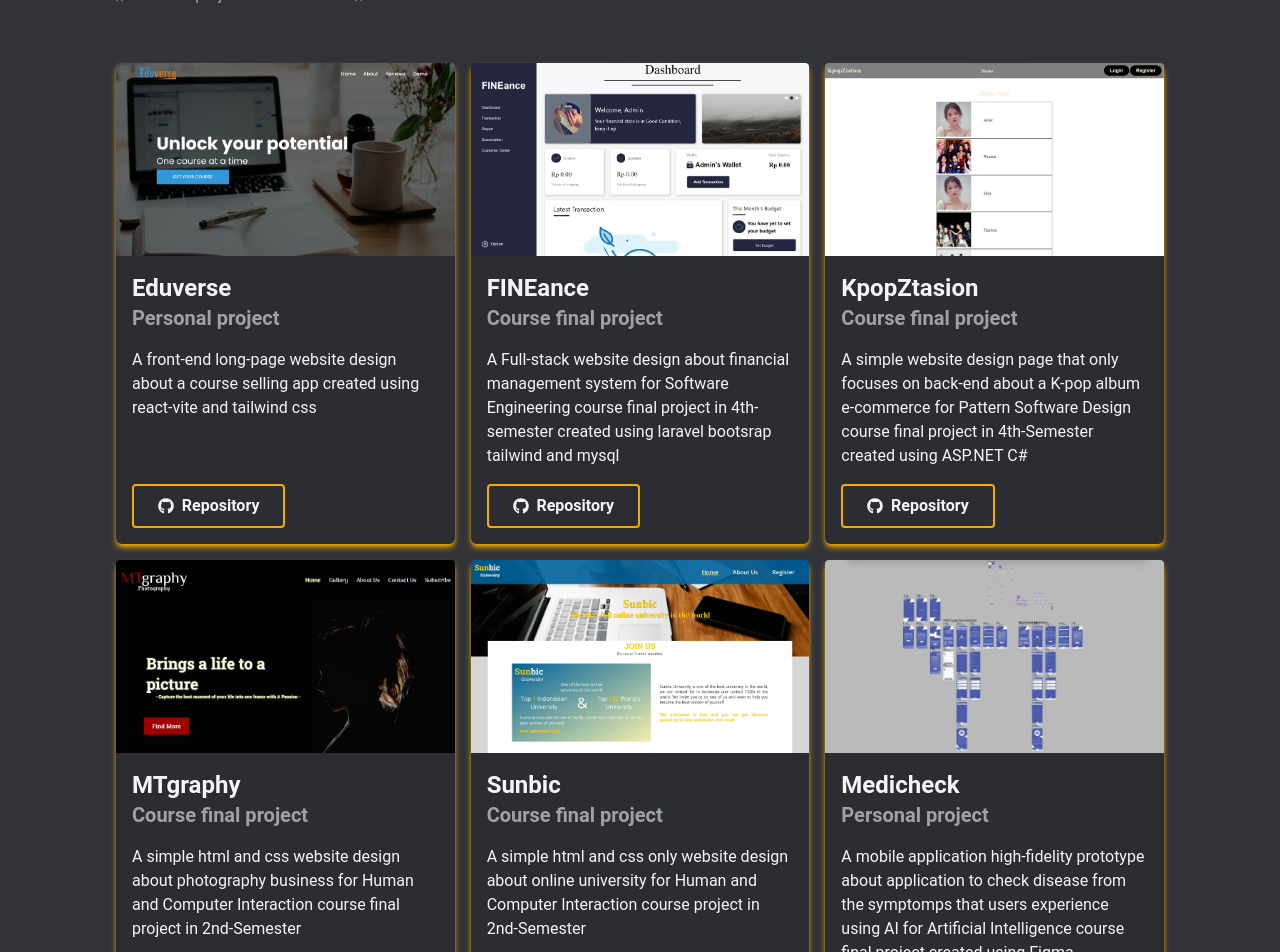
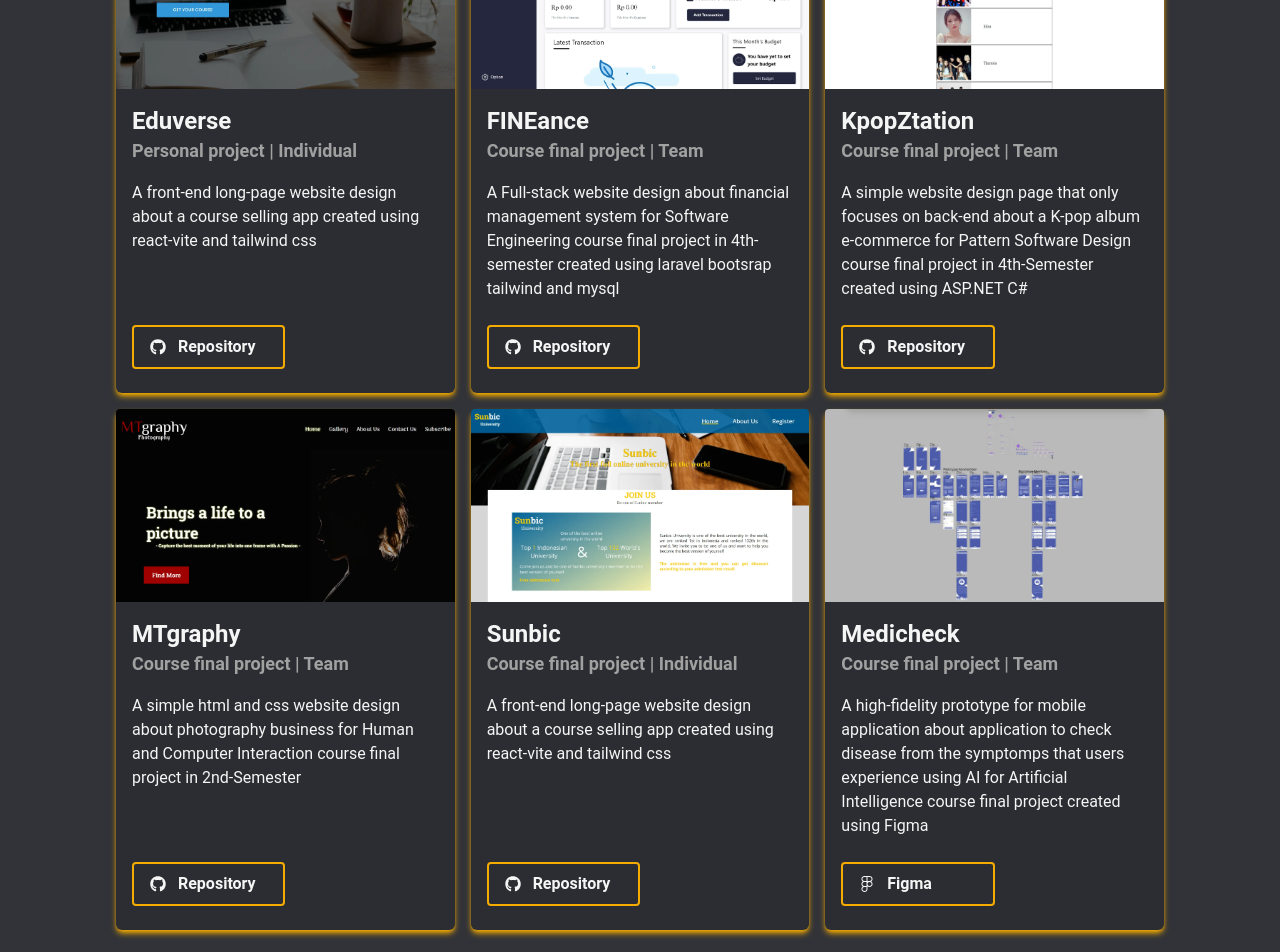
Before and after one commit to Dyxelta/Portofolio-Website, a React (Vite) app: page / in a window 1280 px wide. Shown: the part 2680-3632 px from the top of the page. Built offline with nearby package versions, Linux system fonts and the light colour scheme.

Commit message:
feat: using map for project

```diff
--- a/src/components/Projects.jsx
+++ b/src/components/Projects.jsx
@@ -1,18 +1,90 @@
-import React from 'react'
+import React, {useState} from 'react'
 import {FaGithub, FaFigma} from 'react-icons/fa'
 import Eduverse from '../assets/Eduverse.webp'
 import MTGraphy from '../assets/MTGraphy.webp'
 import FINEance from '../assets/FINEance.webp'
-import KpopZtasion from '../assets/KpopZtasion.webp'
+import KpopZtation from '../assets/KpopZtasion.webp'
 import Sunbic from '../assets/Sunbic.webp'
 import Medicheck from '../assets/Medicheck.webp'
 import { motion } from 'framer-motion'
 
 const Projects = () => {
+
+  const [index, setIndex] = useState()
+
+  const projectData = [
+    {
+      indexNo: '0',
+      projectName: 'Eduverse',
+      projectImg: Eduverse,
+      projectDesc: 'A front-end long-page website design about a course selling app created using react-vite and tailwind css',
+      projectType: 'Personal project | Individual',
+      projectTag: 'React Tailwind',
+      projectSource: 'https://github.com/Dyxelta/eduverse',
+      projectRepo: 'Repository',
+      projectRepoIcon: <FaGithub/>,
+    },
+    {
+      indexNo: '1',
+      projectName: 'FINEance',
+      projectImg: FINEance,
+      projectDesc: 'A Full-stack website design about financial management system for Software Engineering course final project in 4th-semester created using laravel bootsrap tailwind and mysql',
+      projectType: 'Course final project | Team',
+      projectTag: 'Laravel Bootstrap Tailwind MySQL',
+      projectSource: 'https://github.com/RifianFernando/FINance-BE',
+      projectRepo: 'Repository',
+      projectRepoIcon: <FaGithub/>,
+    },
+    {
+      indexNo: '2',
+      projectName: 'KpopZtation',
+      projectImg: KpopZtation,
+      projectDesc: 'A simple website design page that only focuses on back-end about a K-pop album e-commerce for Pattern Software Design course final project in 4th-Semester created using ASP.NET C#',
+      projectType: 'Course final project | Team',
+      projectTag: 'ASP.NET C# SQLServer',
+      projectSource: 'https://github.com/RifianFernando/PSD-Project-LAB',
+      projectRepo: 'Repository',
+      projectRepoIcon: <FaGithub/>,
+    },
+    {
+      indexNo: '3',
+      projectName: 'MTgraphy',
+      projectImg: MTGraphy,
+      projectDesc: 'A simple html and css website design about photography business for Human and Computer Interaction course final project in 2nd-Semester',
+      projectType: 'Course final project | Team',
+      projectTag: 'HTML CSS JS',
+      projectSource: 'https://github.com/Dyxelta/Project-HCI',
+      projectRepo: 'Repository',
+      projectRepoIcon: <FaGithub/>,
+    },
+    {
+      indexNo: '4',
+      projectName: 'Sunbic',
+      projectImg: Sunbic,
+      projectDesc: 'A front-end long-page website design about a course selling app created using react-vite and tailwind css',
+      projectType: 'Course final project | Individual',
+      projectTag: 'HTML CSS',
+      projectSource: 'https://github.com/Dyxelta/Sunbic',
+      projectRepo: 'Repository',
+      projectRepoIcon: <FaGithub/>,
+    },
+    {
+      indexNo: '5',
+      projectName: 'Medicheck',
+      projectImg: Medicheck,
+      projectDesc: 'A high-fidelity prototype for mobile application about application to check disease from the symptomps that users experience using AI for Artificial Intelligence course final project created using Figma',
+      projectType: 'Course final project | Team',
+      projectTag: 'React Tailwind',
+      projectSource: 'https://www.figma.com/file/XvcjXOQNfNYZuHlodZuJM2/Medicheck?type=design&node-id=0%3A1&mode=design&t=9OSkoFUYdwNXS9o3-1',
+      projectRepo: 'Figma',
+      projectRepoIcon: <FaFigma/>,
+    },
+  ]
+
   return (
-    <div name='projects' className='w-full lg:h-[190vh] md:h-[120vh] text-offwhite bg-bggray font-roboto'>
+    <div name='projects' className='w-full h-auto py-8 text-offwhite bg-bggray font-roboto'>
         <div className='flex flex-col justify-center max-w-[1080px] w-full h-full mx-auto p-4'>
-          <motion.div className='pb-8'
+          <motion.div className='pb-4'
           initial='hidden'
           whileInView='visible'
           transition={{duration:1}}
@@ -25,7 +97,7 @@ const Projects = () => {
           </motion.div>
 
           {/* container */}
-          <motion.div className='grid sm:grid-cols-2 md:grid-cols-3 gap-4'
+          <motion.div className='grid sm:grid-cols-2 md:grid-cols-3 gap-4 pb-4'
           initial='hidden'
           whileInView='visible'
           transition={{duration:1}}
@@ -34,107 +106,24 @@ const Projects = () => {
                       visible: {opacity:1, y:0} }}
           >
 
-            {/* grid item 1 */}
+            {/* Grid Items */}
+            {projectData.map((data, index) => (
               <div className="flex flex-col shadow-md shadow-primary container rounded-md mx-auto content-div bg-bgblack">
                 <div>
-                <img className='w-full h-auto rounded-t' src={Eduverse} alt="" />
+                  <img className='w-full h-auto rounded-t' src={data.projectImg} alt="" />
                 </div>
                 <div className='p-4 flex flex-col justify-between h-full'>
                   <div>
-                  <h1 className='text-2xl font-semibold text-offwhite'>Eduverse</h1>
-                  <h2 className='text-xl font-semibold text-offwhite-dark'>Personal project</h2>
-                  <p className='text-offwhite py-4'>A front-end long-page website design about a course selling app created using react-vite and tailwind css</p>
+                    <h1 className='text-2xl font-semibold text-offwhite'>{data.projectName}</h1>
+                    <h2 className='text-lg font-semibold text-offwhite-dark'>{data.projectType}</h2>
+                    <p className='text-offwhite py-4'>{data.projectDesc}</p>
                   </div>
-                <a className='flex items-center justify-evenly w-[60%] md:w-[50%] border-2 text-offwhite font-semibold border-primary px-4 py-2 hover:bg-primary hover:scale-105 hover:text-bgblack duration-300 rounded cursor-pointer' href='https://github.com/Dyxelta/eduverse'>
-                  <FaGithub></FaGithub> Repository
+                  <a className='flex items-center justify-start gap-3 w-[35%] md:w-[50%] border-2 text-offwhite font-semibold border-primary px-4 py-2 my-2 hover:bg-primary hover:scale-105 hover:text-bgblack duration-300 rounded cursor-pointer' href={data.projectSource}>
+                    {data.projectRepoIcon} {data.projectRepo}
                   </a>
                 </div>
               </div>
-
-            {/* grid item 2 */}
-            <div className="flex flex-col shadow-md shadow-primary container rounded-md mx-auto content-div bg-bgblack">
-              <div>
-                <img className='w-full h-auto rounded-t' src={FINEance} alt="" />
-              </div>
-              <div className='p-4 flex flex-col justify-between h-full'>
-                <div>
-                  <h1 className='text-2xl font-semibold text-offwhite'>FINEance</h1>
-                  <h2 className='text-xl font-semibold text-offwhite-dark'>Course final project</h2>
-                  <p className='text-offwhite py-4'>A Full-stack website design about financial management system for Software Engineering course final project in 4th-semester created using laravel bootsrap tailwind and mysql</p>
-                </div>
-                <a className=' flex items-center justify-evenly w-[60%] md:w-[50%] border-2 text-offwhite font-semibold border-primary px-4 py-2 hover:bg-primary hover:scale-105 hover:text-bgblack duration-300 rounded cursor-pointer' href='https://github.com/RifianFernando/FINance-BE'>
-                  <FaGithub></FaGithub> Repository
-                </a>
-              </div>
-            </div>
-
-            {/* grid item 3 */}
-            <div className="flex flex-col shadow-md shadow-primary container rounded-md mx-auto content-div bg-bgblack">
-              <div>
-                <img className='w-full h-auto rounded-t' src={KpopZtasion} alt="" />
-              </div>
-              <div className='p-4 flex flex-col justify-between h-full'>
-                <div>
-                  <h1 className='text-2xl font-semibold text-offwhite'>KpopZtasion</h1>
-                  <h2 className='text-xl font-semibold text-offwhite-dark'>Course final project</h2>
-                  <p className='text-offwhite py-4'>A simple website design page that only focuses on back-end about a K-pop album e-commerce for Pattern Software Design course final project in 4th-Semester created using ASP.NET C#</p>
-                </div>
-                <a className='flex items-center justify-evenly w-[60%] md:w-[50%] border-2 text-offwhite font-semibold border-primary px-4 py-2 hover:bg-primary hover:scale-105 hover:text-bgblack duration-300 rounded cursor-pointer' href='https://github.com/RifianFernando/PSD-Project-LAB'>
-                  <FaGithub></FaGithub> Repository
-                </a>
-              </div>
-            </div>
-
-            {/* grid item 4 */}
-            <div className="flex flex-col shadow-md shadow-primary container rounded-md mx-auto content-div bg-bgblack">
-              <div>
-                <img className='w-full h-auto rounded-t' src={MTGraphy} alt="" />
-              </div>
-              <div className='p-4 flex flex-col justify-between h-full'>
-                <div>
-                  <h1 className='text-2xl font-semibold text-offwhite'>MTgraphy</h1>
-                  <h2 className='text-xl font-semibold text-offwhite-dark'>Course final project</h2>
-                  <p className='text-offwhite py-4'>A simple html and css website design about photography business for Human and Computer Interaction course final project in 2nd-Semester</p>
-                </div>
-                <a className='flex items-center justify-evenly w-[60%] md:w-[50%] border-2 text-offwhite font-semibold border-primary px-4 py-2 hover:bg-primary hover:scale-105 hover:text-bgblack duration-300 rounded cursor-pointer' href='https://github.com/Dyxelta/Project-HCI'>
-                  <FaGithub></FaGithub> Repository
-                </a>
-              </div>
-            </div>
-
-            {/* grid item 5 */}
-            <div className="flex flex-col shadow-md shadow-primary container rounded-md mx-auto content-div bg-bgblack">
-              <div>
-                <img className='w-full h-auto rounded-t' src={Sunbic} alt="" />
-              </div>
-              <div className='p-4 flex flex-col justify-between h-full'>
-                <div>
-                  <h1 className='text-2xl font-semibold text-offwhite'>Sunbic</h1>
-                  <h2 className='text-xl font-semibold text-offwhite-dark'>Course final project</h2>
-                  <p className='text-offwhite py-4'>A simple html and css only website design about online university for Human and Computer Interaction course project in 2nd-Semester</p>
-                </div>
-                <a className=' flex items-center justify-evenly w-[60%] md:w-[50%] border-2 text-offwhite font-semibold border-primary px-4 py-2 hover:bg-primary hover:scale-105 hover:text-bgblack duration-300 rounded cursor-pointer' href='https://github.com/Dyxelta/Sunbic'>
-                  <FaGithub></FaGithub> Repository
-                </a>
-              </div>
-            </div>
-
-            {/* grid item 6 */}
-            <div className="flex flex-col shadow-md shadow-primary container rounded-md mx-auto content-div bg-bgblack">
-              <div>
-                <img className='w-full h-auto rounded-t' src={Medicheck} alt="" />
-              </div>
-              <div className='p-4 flex flex-col justify-between h-full'>
-                <div>
-                  <h1 className='text-2xl font-semibold text-offwhite'>Medicheck</h1>
-                  <h2 className='text-xl font-semibold text-offwhite-dark'>Personal project</h2>
-                  <p className='text-offwhite py-4'>A mobile application high-fidelity prototype about application to check disease from the symptomps that users experience using AI for Artificial Intelligence course final project created using Figma</p>
-                </div>
-                <a className='flex items-center justify-evenly w-[60%] md:w-[50%] border-2 text-offwhite font-semibold border-primary px-4 py-2 hover:bg-primary hover:scale-105 hover:text-bgblack duration-300 rounded cursor-pointer' href='https://www.figma.com/file/XvcjXOQNfNYZuHlodZuJM2/Medicheck?type=design&node-id=0%3A1&mode=design&t=9OSkoFUYdwNXS9o3-1'>
-                  <FaFigma></FaFigma> Prototype
-                </a>
-              </div>
-            </div>
+              ))}
 
           </motion.div>
         </div>
```
Lines whose indentation alone changed are shown as unchanged.
